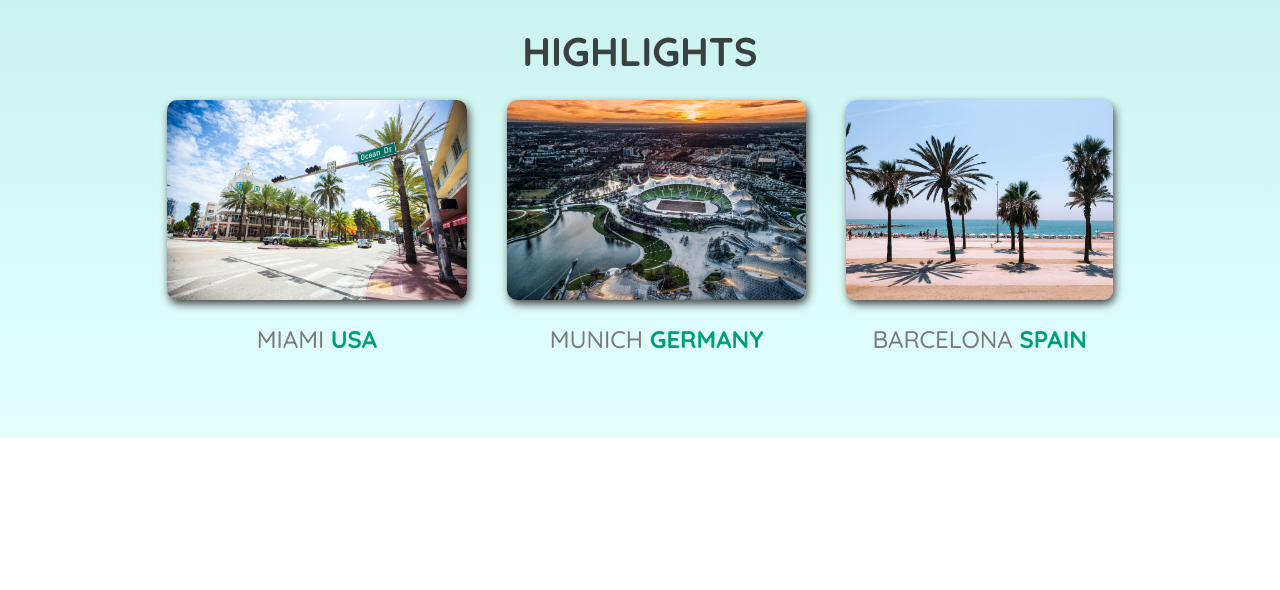
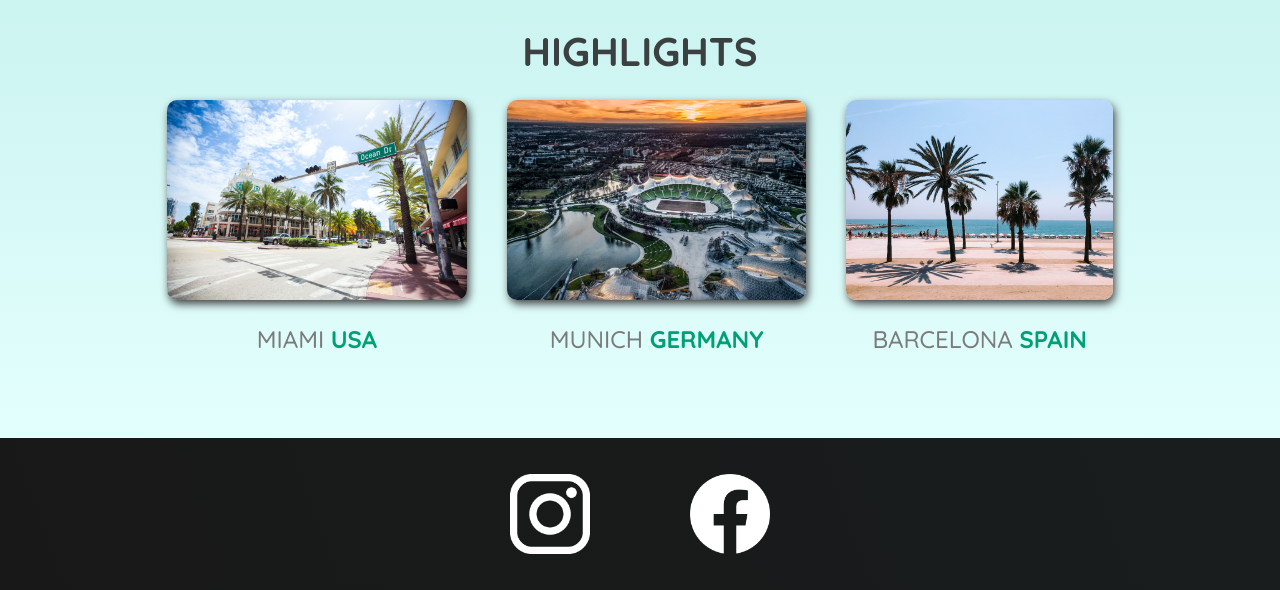
Before and after one commit to Senaddd/furrry-chainsaw, a plain HTML site: page index.html in a window 1280 px wide. Shown: the part 822-1412 px from the top of the page. Before the commit the page ends 1260 px from the top, so only its background shows below. Drawn offline with Linux system fonts and the light colour scheme.

Commit message:
landing page finished

```diff
--- a/index.html
+++ b/index.html
@@ -59,6 +59,18 @@
         </ul>
       </section>
     </main>
-    <footer></footer>
+    <footer>
+      <ul>
+        <li>
+          <a href="https://www.instagram.com">
+            <img src="/images/places/icons/insta.png" alt="Instagram logo"></a>
+        </li>
+        <li>
+          <a href="https://www.facebook.com">
+            <img src="/images/places/icons/facebook.png" alt="Facebook logo">
+          </a>
+        </li>
+      </ul>
+    </footer>
   </body>
 </html>
--- a/shared.css
+++ b/shared.css
@@ -51,3 +51,27 @@ header a:hover{
   color: rgb(77, 77, 77);
   background-color: rgb(255, 251, 0);
 }
+
+
+footer{
+  background:linear-gradient(70deg, rgb(24,24,24), rgb(25,29,29));
+  padding: 36px;
+
+}
+
+footer ul{
+  display: flex;
+  justify-content: center;
+  /* padding: 40px; */
+}
+
+footer li{
+  width: 80px;
+  height: 80px;
+  margin: 0 50px;
+}
+
+footer img{
+  width: 100%;
+  height: 100%;
+}
```
Also changed, not shown: images/places/icons/facebook.png (added), images/places/icons/insta.png (added).
